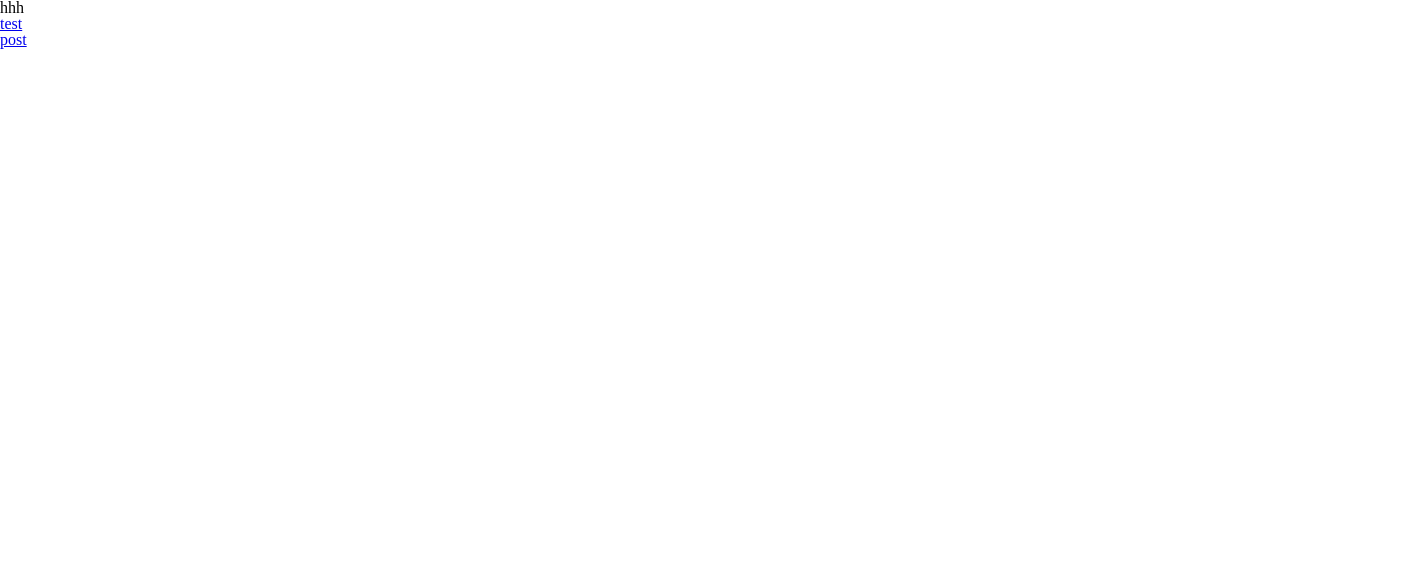
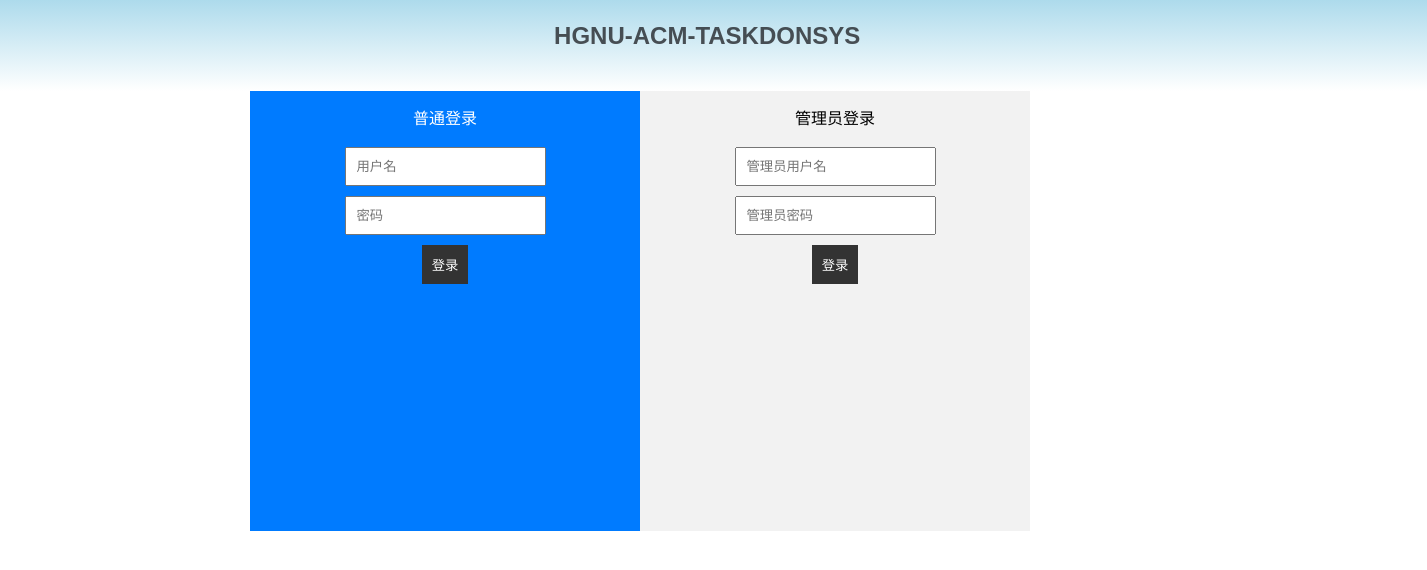
Before and after one commit to lcx17386298390/task_punch_system, a Vue app in the folder start-end/: page / in a window 1280 px wide. Shown: the top 570 px of the page, 1427 px wide, since content can reach past the window. Built offline with nearby package versions, Linux system fonts and the light colour scheme.

Commit message:
更新了重置样式表和图标库

```diff
--- a/start-end/src/App.vue
+++ b/start-end/src/App.vue
@@ -1,21 +1,21 @@
 <template>
   <div id="app">
-    <HelloWorld msg="hhh"></HelloWorld>
-    <ul>
-      <li><router-link to="/a">test</router-link></li>
-      <li><router-link to="/postTask">post</router-link></li>
-    </ul>
+    <TopBanner></TopBanner>
+    <Login></Login>
+
     <router-view></router-view>
   </div>
 </template>
 
 <script>
-import HelloWorld from './components/HelloWorld.vue'
+import Login from './components/login.vue';
+import TopBanner from './components/TopBanner.vue';
 
 export default {
   name: 'App',
   components: {
-    HelloWorld
+    Login,
+    TopBanner
   }
 }
 </script>
--- a/start-end/src/components/HelloWorld.vue
+++ /dev/null
@@ -1,18 +0,0 @@
-<template>
-  <div class="hello">
-    <h1>{{ msg }}</h1>
-  </div>
-</template>
-
-<script>
-export default {
-  name: 'HelloWorld',
-  props: {
-    msg: String
-  }
-}
-</script>
-
-<style scoped>
-
-</style>
--- /dev/null
+++ b/start-end/src/components/TopBanner.vue
@@ -0,0 +1,35 @@
+<template>
+  <div class="banner">
+    <h1>HGNU-ACM-TASKDONSYS</h1>
+    </div>
+</template>
+
+<script>
+export default {
+  name: "TopBanner",
+};
+</script>
+
+
+<style>
+.banner {
+  width: auto;
+  height: 70px;
+   background: linear-gradient(to top, #d4ddec00, #6abddca9);
+  display: flex;
+  align-items: center;
+  justify-content: center;
+  padding: 20px 720px;
+  margin-top: -1.5%;
+  margin-left: -1%;
+  margin-right: -1%;
+}
+.banner h1 {
+  font-size: 24px;
+  font-weight: bold;
+  white-space: nowrap;
+  text-align: center;
+  font-family: Arial, sans-serif;
+  color: #181a1ebf;
+}
+</style>
--- /dev/null
+++ b/start-end/src/components/login.vue
@@ -0,0 +1,88 @@
+<template>
+    <div class="login-container">
+      <div
+        class="card-inner user-login"
+        :class="{ 'selected': selectedLogin === 'user' }"
+        @click="selectLogin('user')"
+      >
+        <h2>普通登录</h2>
+        <form>
+          <input type="text" placeholder="用户名" />
+          <input type="password" placeholder="密码" />
+          <button type="submit">登录</button>
+        </form>
+      </div>
+      <div
+        class="card-inner admin-login"
+        :class="{ 'selected': selectedLogin === 'admin' }"
+        @click="selectLogin('admin')"
+      >
+        <h2>管理员登录</h2>
+        <form>
+          <input type="text" placeholder="管理员用户名" />
+          <input type="password" placeholder="管理员密码" />
+          <button type="submit">登录</button>
+        </form>
+      </div>
+    </div>
+  </template>
+
+  <script>
+  export default {
+    data() {
+      return {
+        selectedLogin: "user"
+      };
+    },
+    methods: {
+      selectLogin(loginType) {
+        this.selectedLogin = loginType;
+      }
+    }
+  };
+  </script>
+
+  <style>
+  .login-container {
+    display: flex;
+    justify-content: center;
+    align-items: center;
+  }
+
+  .card-inner {
+    width: 350px;
+    height: 400px;
+    padding: 20px;
+    background-color: #f2f2f2;
+    transition: background-color 0.5s;
+  }
+
+  .card-inner.selected {
+    background-color: #007bff;
+    color: #fff;
+  }
+
+  h2 {
+    text-align: center;
+    margin-bottom: 20px;
+  }
+
+  form {
+    display: flex;
+    flex-direction: column;
+    align-items: center;
+  }
+
+  input {
+    margin-bottom: 10px;
+    padding: 10px;
+  }
+
+  button {
+    padding: 10px;
+    background-color: #333;
+    color: #fff;
+    border: none;
+    cursor: pointer;
+  }
+  </style>
```
Also changed, not shown: 1 other file (tests, documents, lock files or other folders).
